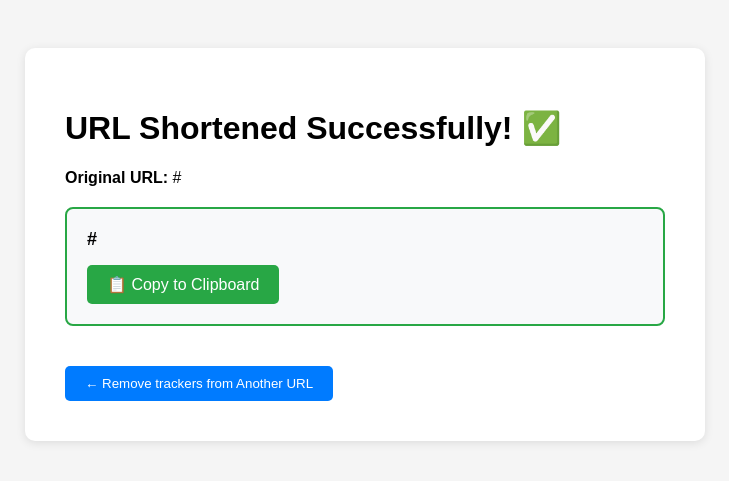
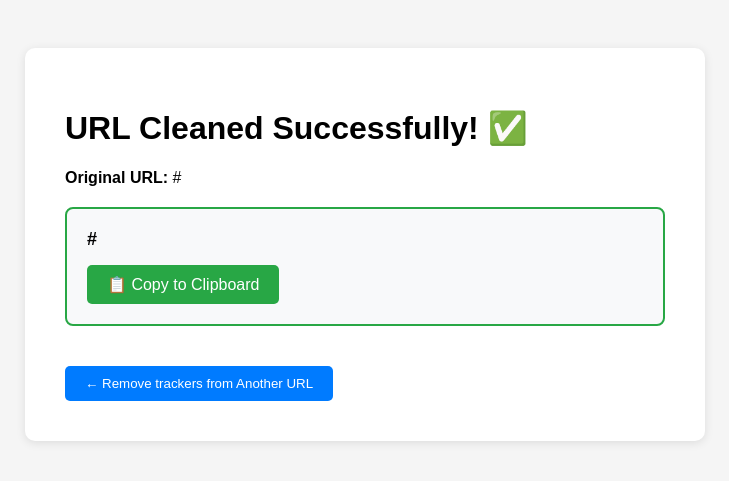
Before and after one commit to Ashita-Sharma/URL-shortener, a Flask app: template templates/resultfortracker.html in a window 1280 px wide. Shown: the top 481 px of the page, without its empty margins (275-1004 px from the left). Run offline with Flask 3, Linux system fonts and the light colour scheme; the template is opened without the code that fills it: most values are stand-ins (such as "Sample title", 1, 10 or a date in 2020).

Commit message:
URL shortener website

```diff
--- a/templates/index.html
+++ b/templates/index.html
@@ -1,6 +1,7 @@
 <!DOCTYPE html>
 <html>
 <head>
+    <meta name="viewport" content="width=device-width, initial-scale=1.0">
     <title>URL Shortener</title>
     <style>
         body {
--- a/templates/resultfortracker.html
+++ b/templates/resultfortracker.html
@@ -64,7 +64,7 @@
 </head>
 <body>
     <div class="container">
-        <h1>URL Shortened Successfully! ✅</h1>
+        <h1>URL Cleaned Successfully! ✅</h1>
 
         <p><strong>Original URL:</strong> {{ original_url }}</p>
 
```
